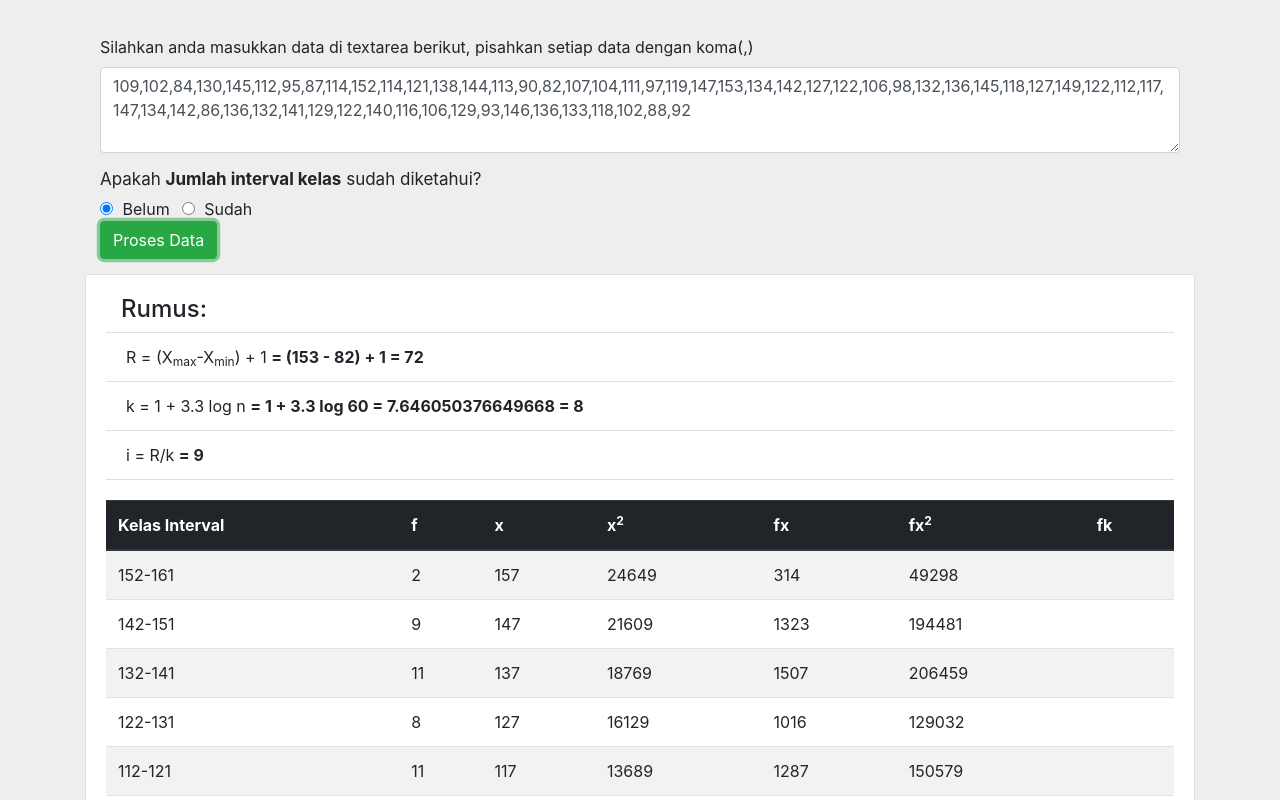
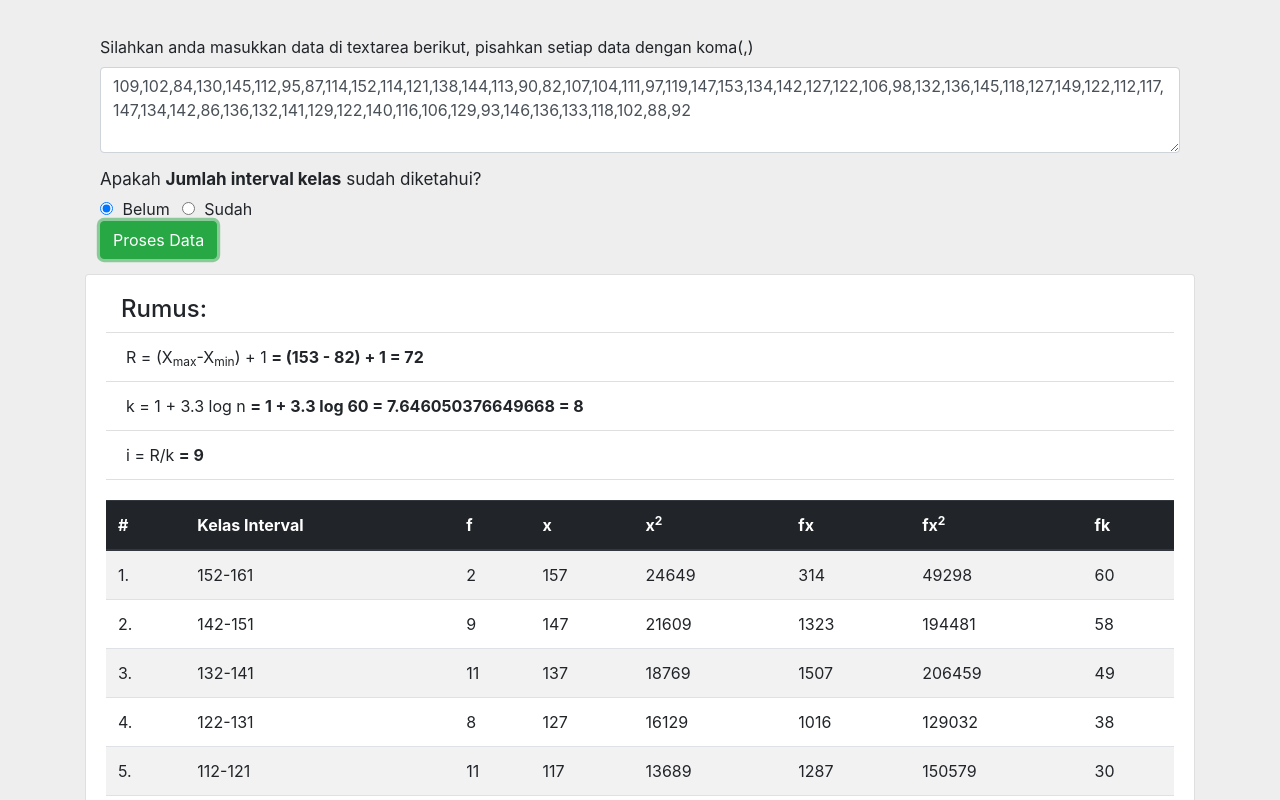
Before and after one commit to rohmad-st/web-statistika, a Vue app: page /#/ in a window 1280 px wide. Both pictures are taken after a click on the button "Proses Data". Shown: the top 800 px of the page. Built offline with nearby package versions, Linux system fonts and the light colour scheme.

Commit message:
Add formula frequency cumulative

```diff
--- a/src/components/Home.vue
+++ b/src/components/Home.vue
@@ -85,6 +85,7 @@
           <table class="table table-striped">
             <thead class="thead-dark">
               <tr>
+                <th scope="col">#</th>
                 <th scope="col">Kelas Interval</th>
                 <th scope="col">f</th>
                 <th scope="col">x</th>
@@ -95,7 +96,8 @@
               </tr>
             </thead>
             <tbody>
-              <tr v-for="f in listIntervalClass.reverse()">
+              <tr v-for="(f, i) in listIntervalClass.reverse()">
+                <td>{{ i + 1 }}.</td>
                 <!-- Interval class -->
                 <td>{{ f[0] }}</td>
                 <!-- Frequency (f) -->
@@ -108,7 +110,7 @@
                 <td>{{ getFreqMiddle(f[1], getMiddleClass(f[0])) }}</td>
                 <!-- Frequency middle sup 2 (fx2) -->
                 <td>{{ getFreqMiddle(f[1], getSup(getMiddleClass(f[0]))) }}</td>
-                <td>&nbsp;</td>
+                <td>{{ freqCumulatives[i] }}</td>
               </tr>
             </tbody>
           </table>
@@ -146,6 +148,7 @@
         calcInterval: null,
         txtInterval: 0,
         resultInterval: null,
+        freqCumulatives: [],
       };
     },
     methods: {
@@ -165,6 +168,8 @@
         this.intervalClasses = intervalClasses;
         this.listIntervalClass = this.sumIntervalClass();
         this.resultInterval = `= ${i}`;
+        const cumulatives = this.listIntervalClass.map(e => e[1]);
+        this.freqCumulatives = this.getFreqCumulative(cumulatives).reverse();
         return true;
       },
       getMiddleClass(data) {
@@ -199,6 +204,9 @@
         });
         return Object.keys(hist).map(key => [key, hist[key]]);
       },
+      getFreqCumulative(cumulatives) {
+        return cumulatives.reduce((a, x, i) => [...a, x + (a[i - 1] || 0)], []);
+      },
       toggleInterval(e) {
         if (e) {
           this.showInputInterval = true;
```
